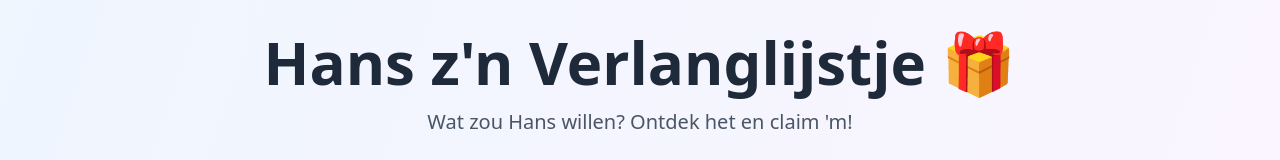
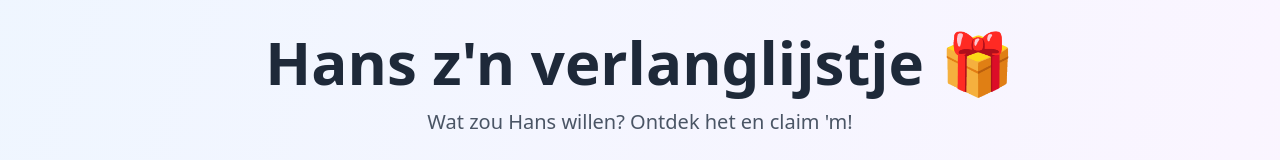
Before and after one commit to hansn74/verlanglijstje, a Next.js app: page / in a window 1280 px wide. Shown: the top 160 px of the page. Built offline with nearby package versions, Linux system fonts and the light colour scheme; no server answers.

Commit message:
Lowercase 'verlanglijstje' in title

```diff
--- a/app/page.tsx
+++ b/app/page.tsx
@@ -88,7 +88,7 @@ export default function Home() {
           className="text-center mb-8"
         >
           <h1 className="text-4xl sm:text-6xl font-bold mb-4">
-            Hans z&apos;n Verlanglijstje 🎁
+            Hans z'n verlanglijstje 🎁
           </h1>
           <p className="text-lg sm:text-xl text-gray-600">
             Wat zou Hans willen? Ontdek het en claim 'm!
```
